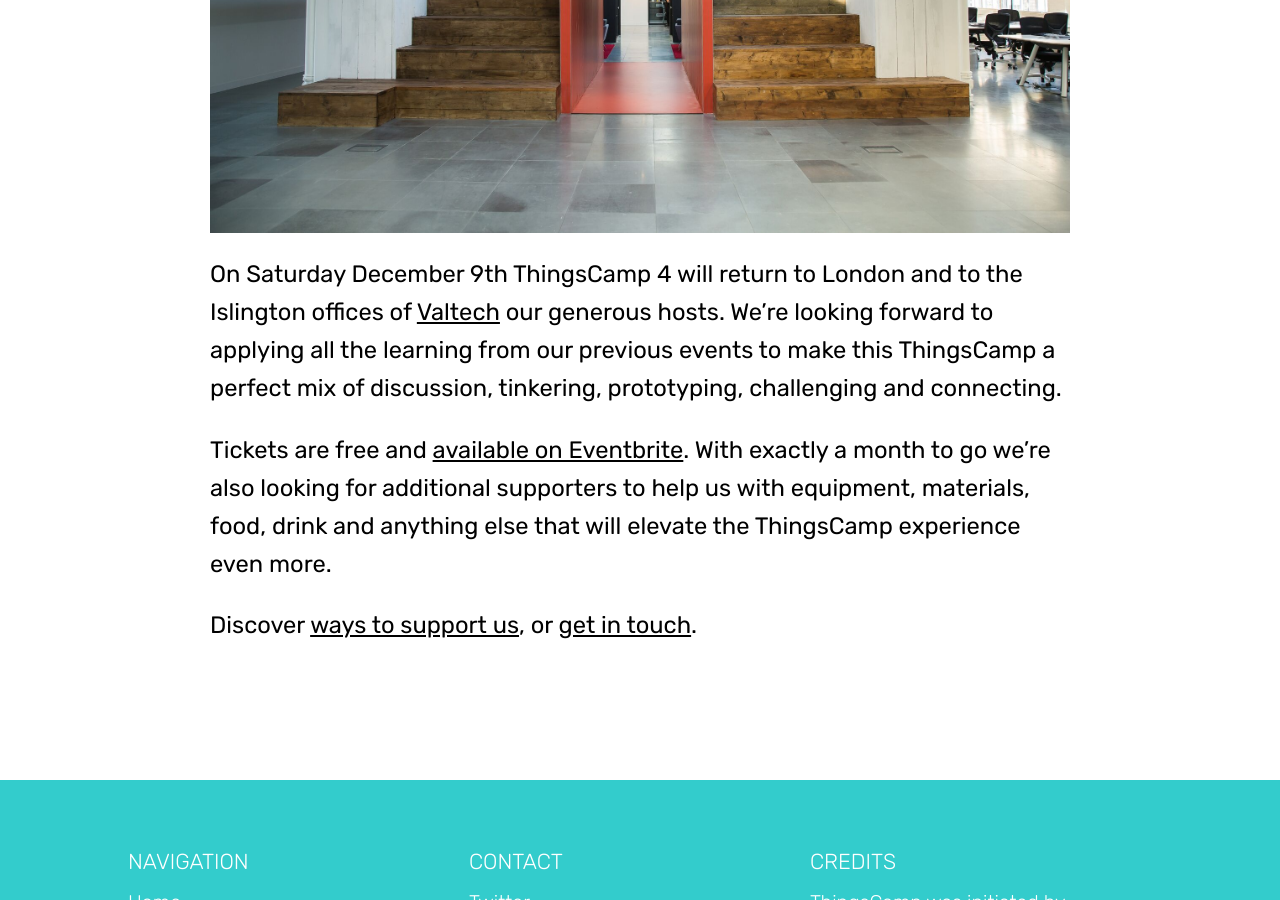
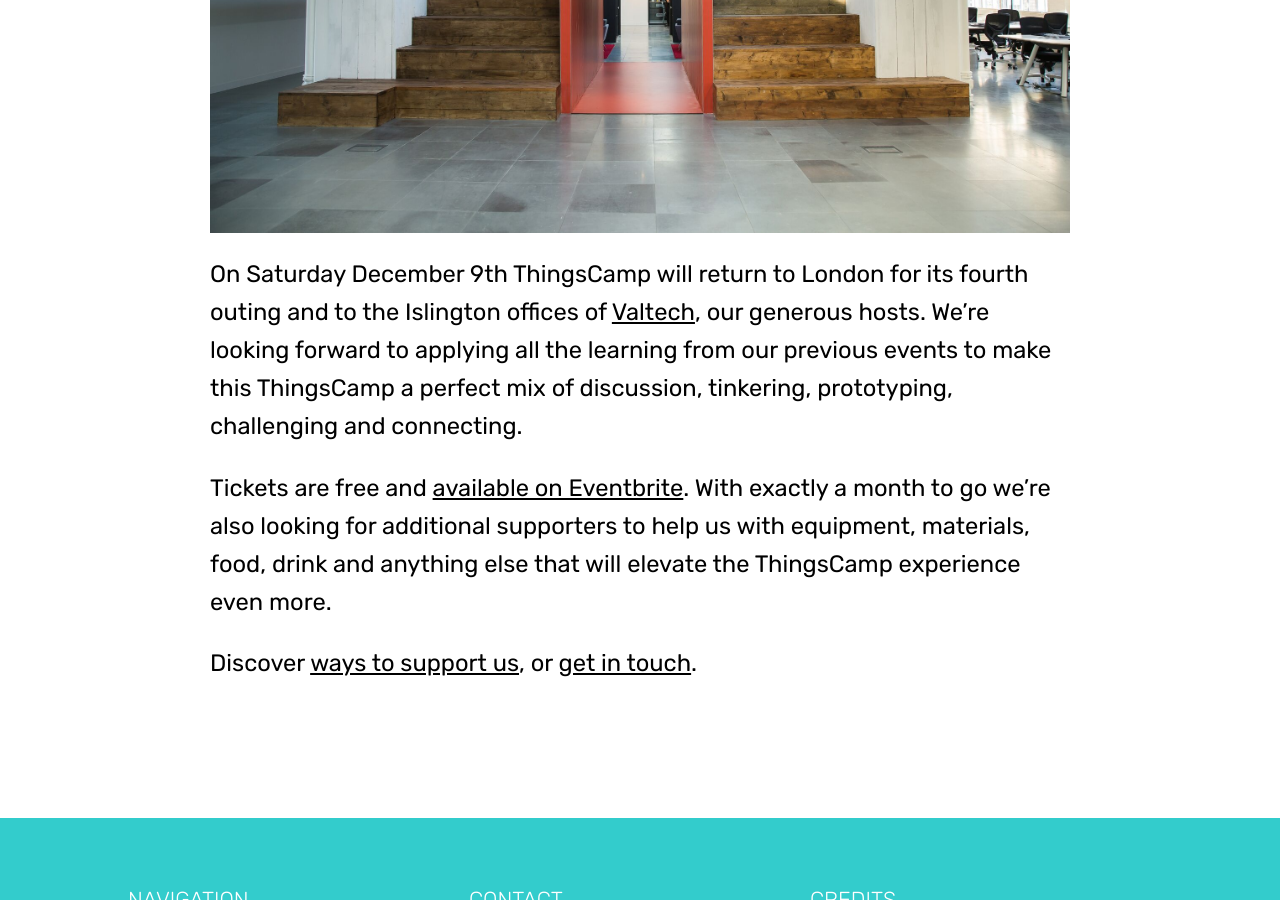
Before and after one commit to thingscamp/thingscamp.github.io, a Jekyll site: the page built from _posts/2017-11-9-ThingsCamp-4.md, in a window 1280 px wide and 900 px high, scrolled down 962 px. Built offline with Jekyll 4.4.1, drawn with Linux system fonts in a browser that asks for light colours; comment, search, counter and statistics services are not loaded.

Commit message:
Fixed blog post.

```diff
--- a/_posts/2017-11-9-ThingsCamp-4.md
+++ b/_posts/2017-11-9-ThingsCamp-4.md
@@ -5,7 +5,7 @@ title: ThingsCamp 4
 
 <img src="/images/valtechislington.jpg">
 
-On Saturday December 9th ThingsCamp 4 will return to London and to the Islington offices of [Valtech](https://www.valtech.co.uk/) our generous hosts. We're looking forward to applying all the learning from our previous events to make this ThingsCamp a perfect mix of discussion, tinkering, prototyping, challenging and connecting.
+On Saturday December 9th ThingsCamp will return to London for its fourth outing and to the Islington offices of [Valtech](https://www.valtech.co.uk/), our generous hosts. We're looking forward to applying all the learning from our previous events to make this ThingsCamp a perfect mix of discussion, tinkering, prototyping, challenging and connecting.
 
 Tickets are free and [available on Eventbrite](https://www.eventbrite.co.uk/e/thingscamp-4-tickets-39691765138). With exactly a  month to go we're also looking for additional supporters to help us with equipment, materials, food, drink and anything else that will elevate the ThingsCamp experience even more.
 
```
